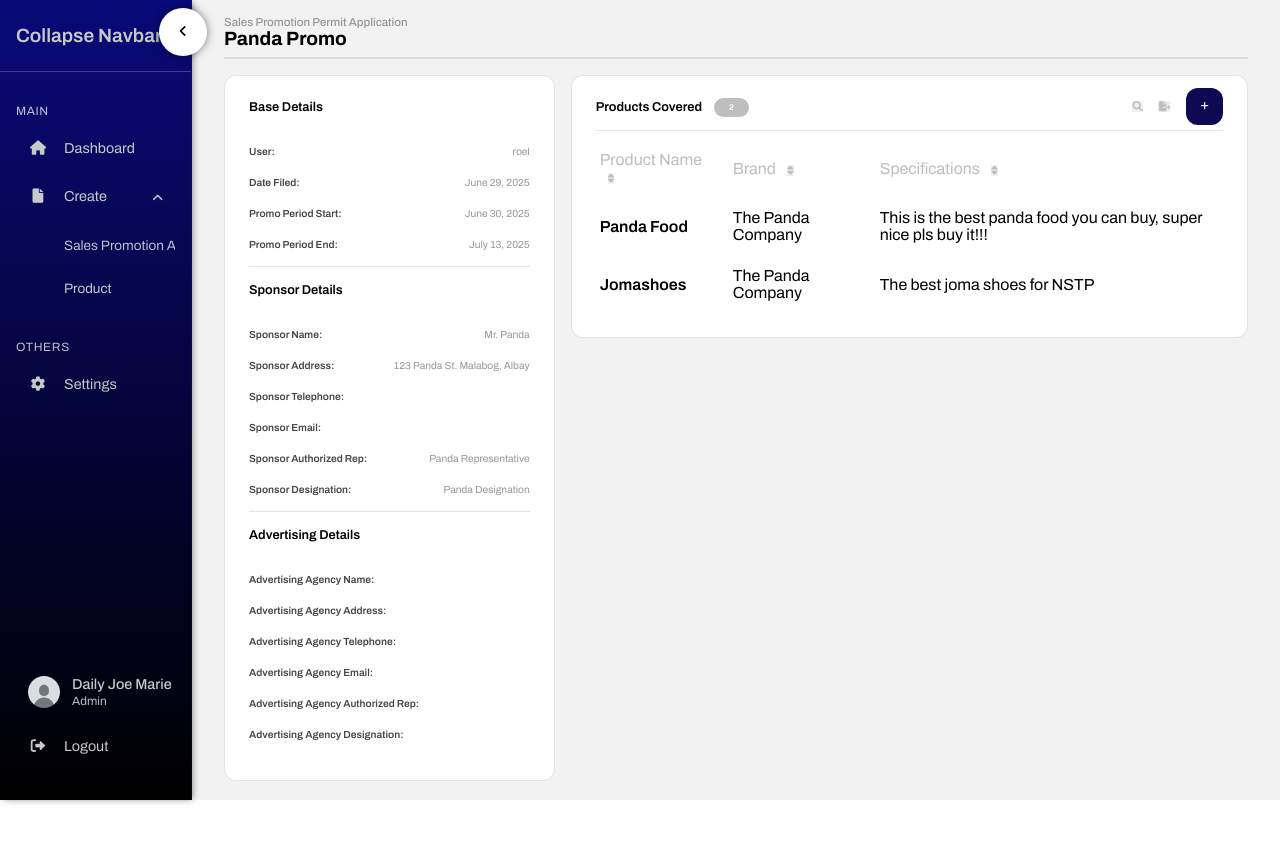
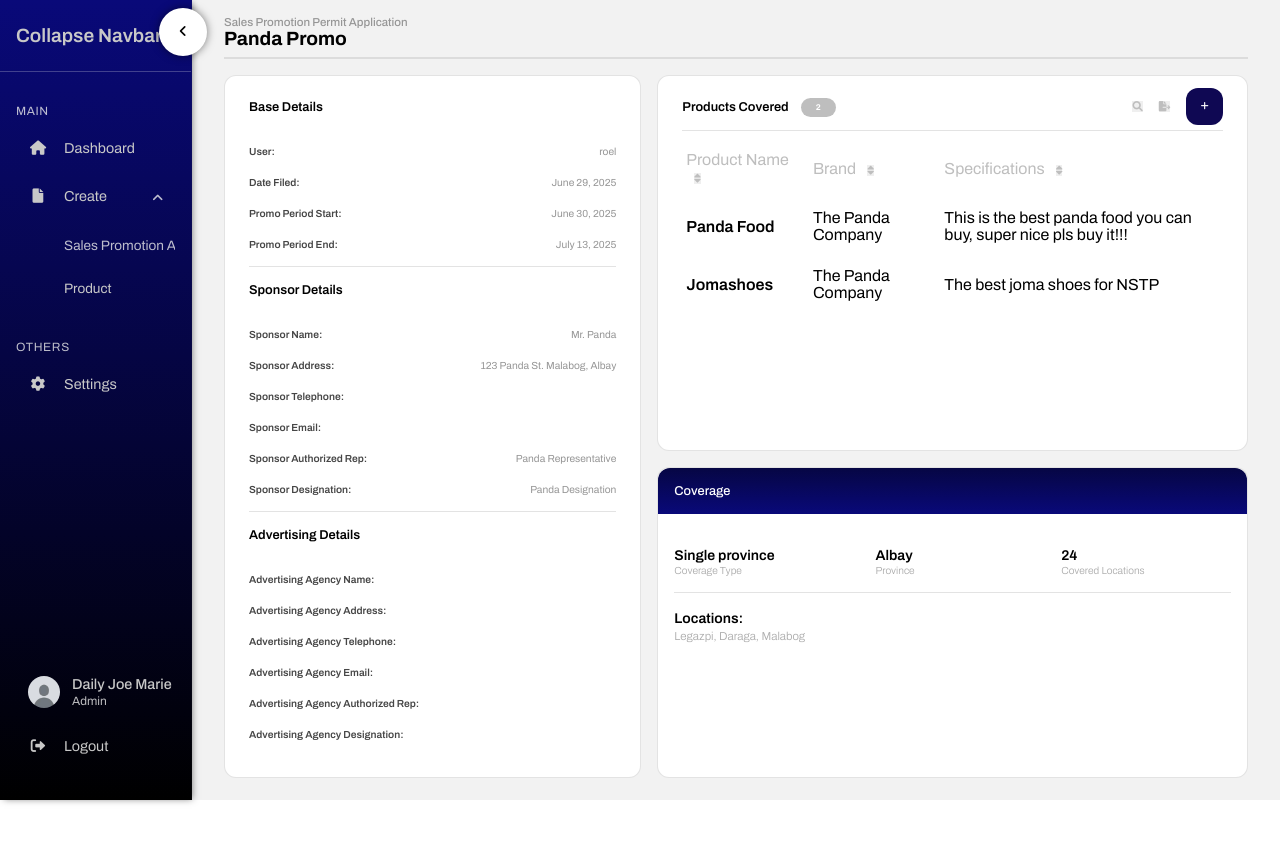
Before and after one commit to Ysahmuel/DTI-Capstone, a Django app: page /documents/sales-promotion-application/6 in a window 1280 px wide. Run offline with Django 5.2, Linux system fonts and the light colour scheme; data comes from the database, SQL or seed files in the repository.

Commit message:
added coverage-grid-item and styling

```diff
--- a/dti_project/documents/static/documents/css/documents.css
+++ b/dti_project/documents/static/documents/css/documents.css
@@ -528,8 +528,9 @@
     display: flex;
     flex-direction: column;
     gap: 1rem;
-    grid-column: span 4;
-    grid-row: span 12;
+    grid-column: span 5;
+    grid-row: span 11;
+    height: 100%;
 }
 
 .details-grid .grid-item h4 {
@@ -573,8 +574,10 @@
 }
 
 #products-covered-grid-item {
-    grid-column: 5 / span 8;
+    grid-column: 6 / span 7;
+    grid-row: span 6;
     width: 100%;
+    height: 100%;
 }
 
 #products-covered-grid-item .row {
@@ -694,3 +697,65 @@
 #products-covered-grid-item .product-name-td {
     font-weight: 600;
 }
+
+#coverage-grid-item {
+    grid-column: 6 / span 7;
+    grid-row: span 5;
+    height: 100%;
+    padding: 0;
+}
+
+#coverage-grid-item header {
+    background: linear-gradient(to top, rgba(9, 9, 121, 1) 0%, rgb(6, 6, 68) 100%);
+    color: white;
+    width: 100%;
+    padding: 1rem;
+    border-radius: 12px 12px 0 0;
+    border-bottom: none;
+}
+
+#coverage-grid-item h4 {
+    font-weight: 500;
+    margin-bottom: 0;
+}
+
+#coverage-grid-item .content {
+    padding: 1rem;
+}
+
+#coverage-grid-item .summary {
+    display: flex;
+    align-items: start;
+    flex-direction: row;
+    list-style-type: none;
+    gap: 1rem;
+    width: 100%;
+    border-bottom: solid 1px rgba(200, 200, 200, 0.5);
+    margin-bottom: 1rem;
+    padding-bottom: 1rem;
+}
+
+#coverage-grid-item li {
+    flex: 2;
+}
+
+#coverage-grid-item li:first-child {
+  flex: auto;
+}
+
+#coverage-grid-item strong {
+    font-size: clamp(0.75rem, 1.1vw, 2rem);
+    font-weight: 600;
+}
+
+#coverage-grid-item p {
+    color: rgb(170, 170, 170);
+    font-size: clamp(0.5rem, 0.8vw, 1.25rem);
+    font-weight: 300;
+    margin-top: 2px;
+}
+
+#coverage-grid-item #covered-locations {
+    font-size: clamp(0.5rem, 0.9vw, 1.25rem);
+    margin-top: 0.25rem;
+}
--- a/dti_project/documents/templates/documents/sales_promotion_detail.html
+++ b/dti_project/documents/templates/documents/sales_promotion_detail.html
@@ -177,6 +177,45 @@
             </table>
         </section>
 
+        <section class="grid-item" id="coverage-grid-item">
+            <header>
+                <h4>Coverage</h4>
+            </header>
+
+            <div class="content">
+                <ul class="summary">
+                    <li>
+                        <strong>{{ coverage_type }}</strong>
+                        <p>Coverage Type</p>
+                    </li>
+
+                    {% if coverage_area_name %}
+                        <li>
+                            <strong>{{ coverage_area_name }}</strong>
+                            <p>
+                                {% if sales_promo.coverage == '1_PROVINCE' %}
+                                Province
+                                {% elif sales_promo.coverage == '1_REGION_2_PROVINCES' %}
+                                Region
+                                {% elif sales_promo.coverage in 'NCR 2_REGIONS' %}
+                                Region / Area of Sponsor
+                                {% endif %}
+                            </p>
+                        </li>
+                    {% endif %}
+
+                    <li>
+                        <strong>{{ location_count }}</strong>
+                        <p>Covered Locations</p>
+                    </li>
+                </ul>
+
+
+                <strong>Locations: </strong>
+                <p id="covered-locations">{{ covered_locations }}</p>
+            </div>
+
+        </section>
 
     </div>
 
```
Lines whose indentation alone changed are shown as unchanged.
